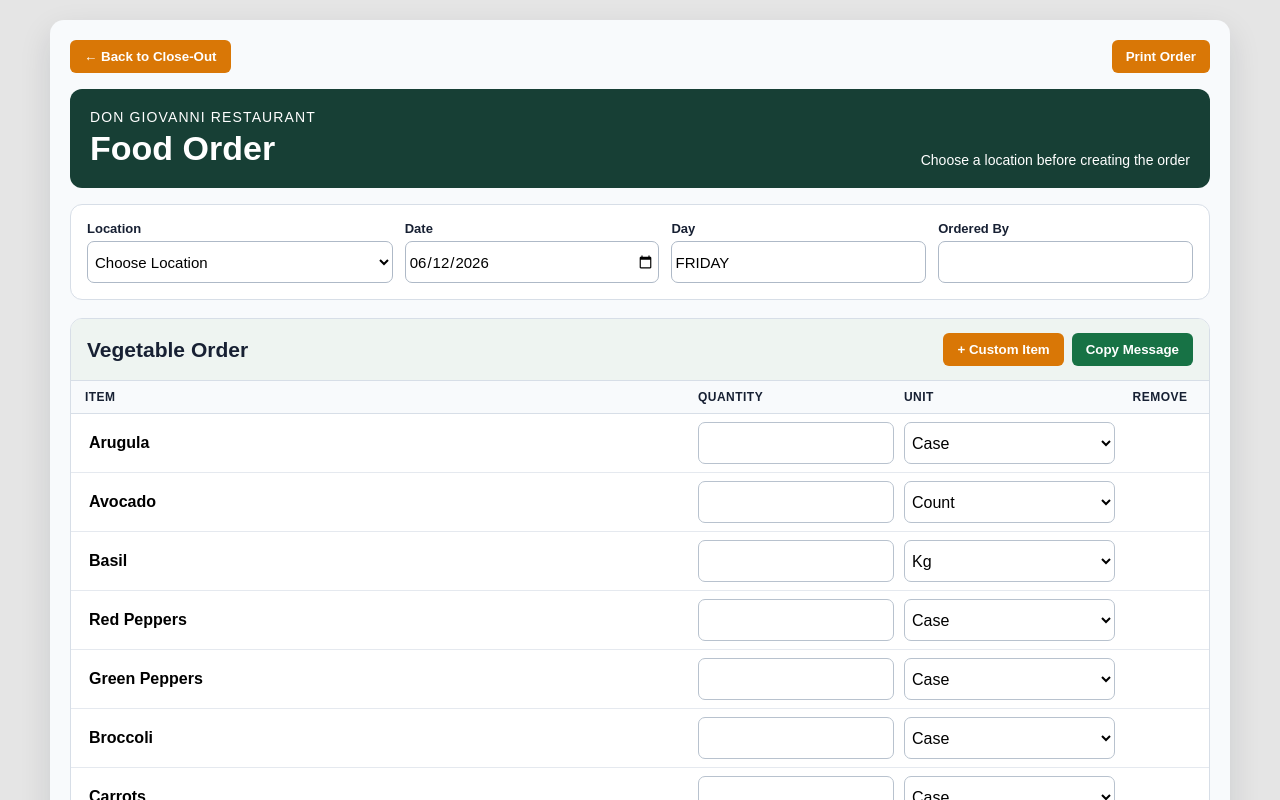
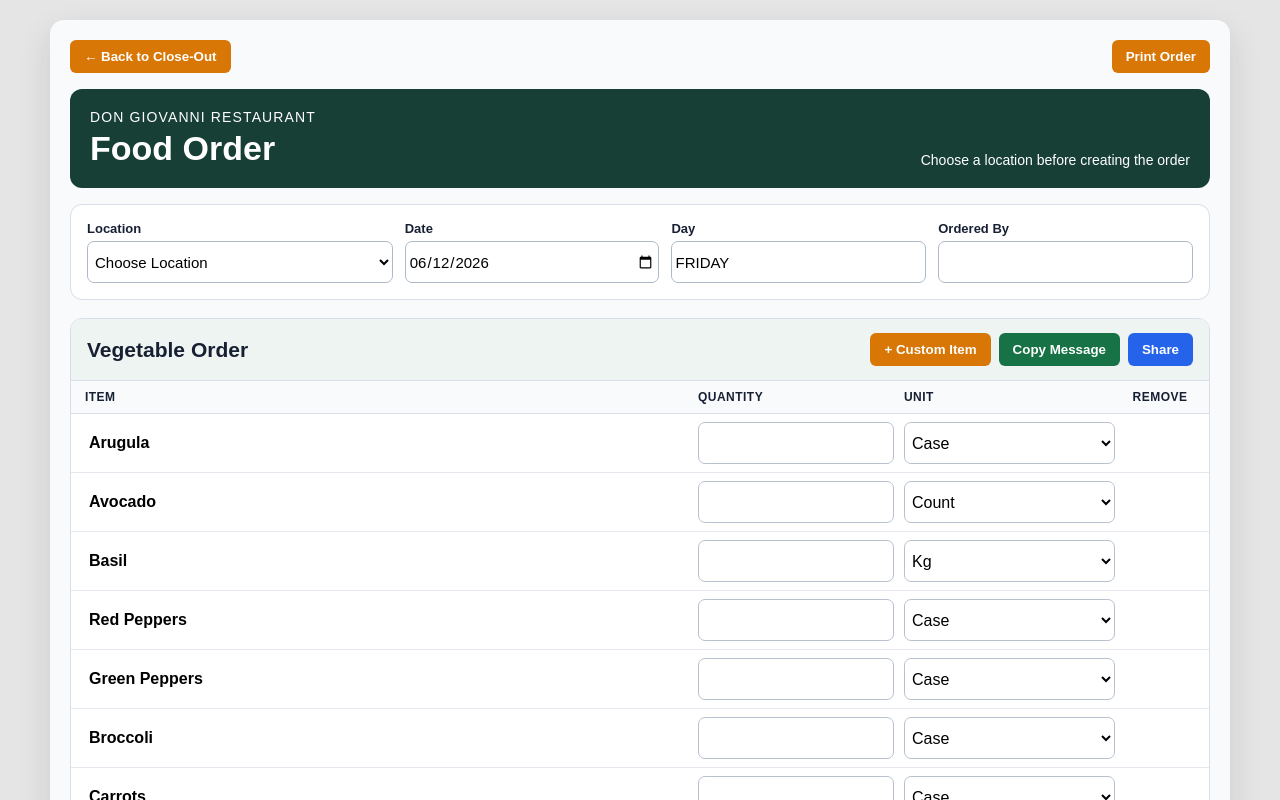
Before and after one commit to shivaprasadny/restaurant-closeout-sheet, a React (Vite) app: page / in a window 1280 px wide. Both pictures are taken after a click on the button "Food Order". Shown: the top 800 px of the page. Built offline with nearby package versions, Linux system fonts and the light colour scheme.

Commit message:
added the share button

```diff
--- a/src/pages/FoodOrderPage.tsx
+++ b/src/pages/FoodOrderPage.tsx
@@ -110,6 +110,16 @@
   return new Date(`${date}T00:00:00`)
     .toLocaleDateString("en-US", { weekday: "long" })
     .toUpperCase();
+}
+
+function formatMessageDate(date: string): string {
+  if (!date) return "";
+
+  return new Date(`${date}T00:00:00`).toLocaleDateString("en-US", {
+    month: "long",
+    day: "numeric",
+    year: "numeric",
+  });
 }
 
 function createDefaultDraft(): FoodOrderDraft {
@@ -312,7 +322,7 @@
       `🏠 ${location.address}`,
       "",
       `${sectionDetails[category].emoji} ${sectionDetails[category].messageTitle}`,
-      `📅 ${draft.date} • ${draft.day}`,
+      `📅 ${formatMessageDate(draft.date)} • ${draft.day}`,
       `👤 Ordered by: ${draft.orderedBy || "-"}`,
       "",
       ...orderLines,
@@ -321,7 +331,7 @@
     ].join("\n");
   }
 
-  async function copySection(category: OrderCategory) {
+  function validateMessageFields(): boolean {
     const missingFields: string[] = [];
 
     if (!draft.location) missingFields.push("Location");
@@ -336,11 +346,13 @@
         ? "food-order-location"
         : "food-order-ordered-by";
       document.getElementById(fieldId)?.focus();
-      return;
+      return false;
     }
 
-    const message = createMessage(category);
+    return true;
+  }
 
+  async function writeToClipboard(message: string) {
     try {
       await navigator.clipboard.writeText(message);
     } catch {
@@ -351,8 +363,41 @@
       document.execCommand("copy");
       textArea.remove();
     }
+  }
+
+  async function copySection(category: OrderCategory) {
+    if (!validateMessageFields()) return;
+
+    await writeToClipboard(createMessage(category));
 
     setCopiedSection(category);
+    window.setTimeout(() => setCopiedSection(null), 1800);
+  }
+
+  async function shareSection(category: OrderCategory) {
+    if (!validateMessageFields()) return;
+
+    const message = createMessage(category);
+
+    if (navigator.share) {
+      try {
+        await navigator.share({
+          title: sectionDetails[category].title,
+          text: message,
+        });
+        return;
+      } catch (error) {
+        if (error instanceof DOMException && error.name === "AbortError") {
+          return;
+        }
+      }
+    }
+
+    await writeToClipboard(message);
+    setCopiedSection(category);
+    window.alert(
+      "Sharing is not available in this browser, so the message was copied."
+    );
     window.setTimeout(() => setCopiedSection(null), 1800);
   }
 
@@ -449,6 +494,7 @@
           onAdd={addCustomItem}
           onRemove={removeCustomItem}
           onCopy={copySection}
+          onShare={shareSection}
         />
       ))}
 
@@ -478,6 +524,7 @@
   onAdd: (category: OrderCategory) => void;
   onRemove: (category: OrderCategory, id: string) => void;
   onCopy: (category: OrderCategory) => void;
+  onShare: (category: OrderCategory) => void;
 };
 
 function OrderSection({
@@ -488,6 +535,7 @@
   onAdd,
   onRemove,
   onCopy,
+  onShare,
 }: OrderSectionProps) {
   return (
     <section className={`order-section order-section-${category}`}>
@@ -503,6 +551,13 @@
             onClick={() => onCopy(category)}
           >
             {copied ? "Copied!" : "Copy Message"}
+          </button>
+          <button
+            type="button"
+            className="share-order-btn"
+            onClick={() => onShare(category)}
+          >
+            Share
           </button>
         </div>
       </header>
--- a/src/styles/food-order.css
+++ b/src/styles/food-order.css
@@ -111,6 +111,10 @@
 
 .copy-order-btn {
   background: #177245;
+}
+
+.share-order-btn {
+  background: #2563eb;
 }
 
 .order-column-labels,
@@ -246,7 +250,7 @@
 
   .order-section-actions {
     display: grid;
-    grid-template-columns: 1fr 1fr;
+    grid-template-columns: repeat(3, 1fr);
   }
 
   .order-column-labels {
```
